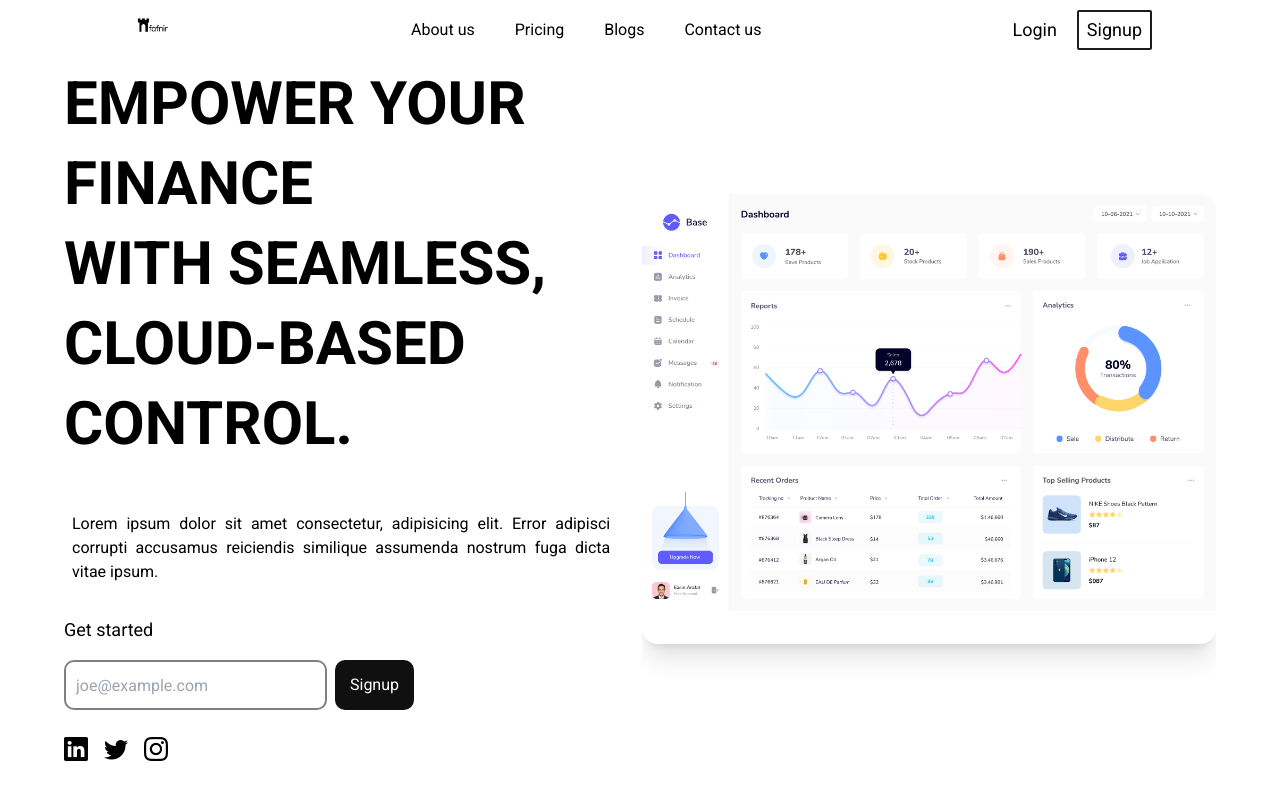
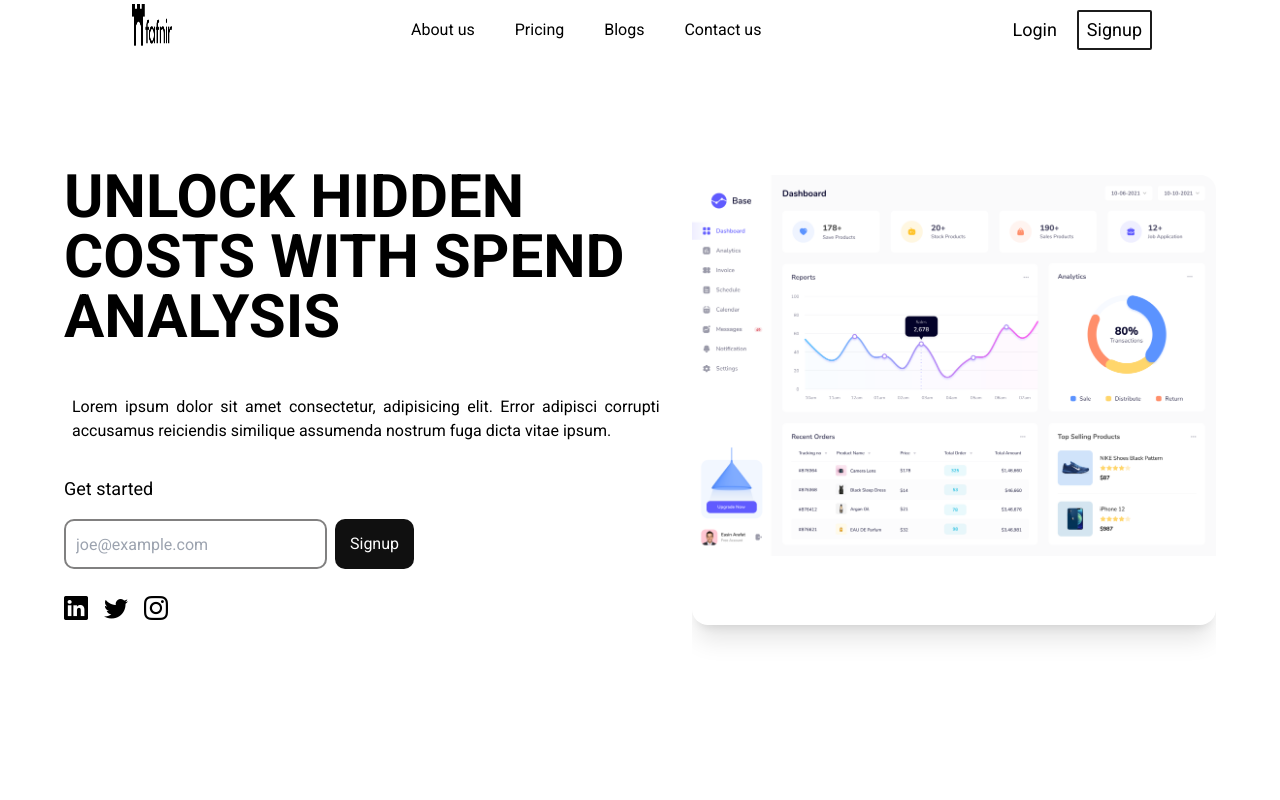
Before and after one commit to joshshiman/getfafnir, a website: page dist/index.html in a window 1280 px wide. Shown: the top 800 px of the page. Drawn offline with nearby package versions, Linux system fonts and the light colour scheme; files that its build step writes are made by us from their sources; files whose address does not match are found by name.

Commit message:
update images

```diff
--- a/dist/index.html
+++ b/dist/index.html
@@ -7,7 +7,7 @@
         <meta name="description" content="Monitor and Control Indirect Spend" />
         <link
             rel="shortcut icon"
-            href="./assets/logo/logo1.png"
+            href="./assets/logo/fafnir-logo.png"
             type="image/x-icon"
         />
         <link rel="stylesheet" href="tailwind-build.css">
@@ -38,7 +38,7 @@
         >
             <a class="tw-h-[50px] tw-w-[50px] tw-p-[4px]" href="">
                 <img
-                    src="./assets/logo/logo1.png"
+                    src="./assets/logo/fafnir-logo.png"
                     alt="logo"
                     class="tw-object tw-h-full tw-w-full"
                 />
@@ -95,13 +95,9 @@
                     class="tw-flex tw-min-w-[450px] tw-max-w-[800px] tw-flex-col tw-place-content-center max-xl:tw-min-w-[250px]"
                 >
                     <div
-                        class="tw-flex tw-flex-wrap tw-text-6xl tw-font-semibold tw-uppercase tw-leading-[80px] max-lg:tw-text-4xl max-md:tw-leading-snug"
+                        class="tw-flex tw-flex-wrap tw-text-6xl tw-font-semibold tw-uppercase tw-leading-[60px] max-lg:tw-text-4xl max-md:tw-leading-snug"
                     >
-                        Empower your finance
-                        <br />
-                        with seamless,
-                        <br />
-                        cloud-based control.
+                        Unlock Hidden Costs with Spend Analysis
                     </div>
                     <div
                         class="reveal tw-mt-10 tw-p-2 tw-text-justify max-lg:tw-max-w-full"
@@ -453,7 +449,7 @@
                 class="tw-flex tw-h-full tw-w-[250px] tw-flex-col tw-place-items-center tw-gap-6 max-md:tw-w-full"
             >
                 <img
-                    src="./assets/logo/logo1.png"
+                    src="./assets/logo/fafnir-logo.png"
                     alt="logo"
                     srcset=""
                     class="tw-max-w-[120px]"
```
Also changed, not shown: assets/images/home/dashboard.jpg (added), assets/images/home/dashboard.png (deleted), assets/logo/fafnir-logo.png (added), assets/logo/logo.png (deleted), 1 other file.
